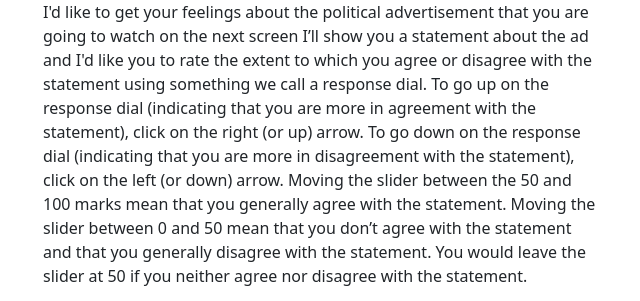
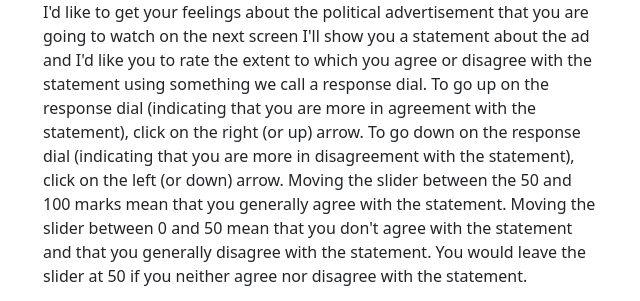
Before and after one commit to ui-libraries/tvnews, a website built with webpack: page campaign-youtube-slider/dist/index.html in a window 1280 px wide. Shown: the top 301 px of the page, 318-958 px from the left. Built offline with nearby package versions, Linux system fonts and the light colour scheme; a script that the page names is missing.

Commit message:
utf8 encoding

```diff
--- a/campaign-youtube-slider/dist/index.html
+++ b/campaign-youtube-slider/dist/index.html
@@ -1,13 +1,13 @@
-<!DOCTYPE html>
-<html>
+<html lang="en">
 <head>
+  <meta charset="utf-8">
   <link rel="stylesheet" href="https://cdn.jsdelivr.net/npm/bootstrap@5.2.3/dist/css/bootstrap.min.css" integrity="sha384-rbsA2VBKQhggwzxH7pPCaAqO46MgnOM80zW1RWuH61DGLwZJEdK2Kadq2F9CUG65" crossorigin="anonymous">
   <link rel="stylesheet" href="style.css">
 </head>
 <body>
   <div class="container">
     <div id="instructions">
-      <p>I'd like to get your feelings about the political advertisement that you are going to watch on the next screen I’ll show you a statement about the ad and I'd like you to rate the extent to which you agree or disagree with the statement using something we call a response dial. To go up on the response dial (indicating that you are more in agreement with the statement), click on the right (or up) arrow. To go down on the response dial (indicating that you are more in disagreement with the statement), click on the left (or down) arrow.  Moving the slider between the 50 and 100 marks mean that you generally agree with the statement. Moving the slider between 0 and 50 mean that you don’t agree with the statement and that you generally disagree with the statement. You would leave the slider at 50 if you neither agree nor disagree with the statement.</p>
+      <p>I'd like to get your feelings about the political advertisement that you are going to watch on the next screen I'll show you a statement about the ad and I'd like you to rate the extent to which you agree or disagree with the statement using something we call a response dial. To go up on the response dial (indicating that you are more in agreement with the statement), click on the right (or up) arrow. To go down on the response dial (indicating that you are more in disagreement with the statement), click on the left (or down) arrow.  Moving the slider between the 50 and 100 marks mean that you generally agree with the statement. Moving the slider between 0 and 50 mean that you don't agree with the statement and that you generally disagree with the statement. You would leave the slider at 50 if you neither agree nor disagree with the statement.</p>
       <p>To help you understand these instructions, we created a sample scale that outlines what each value on the slider might mean in terms of your agreement or disagreement with the statement.</p>
       <img src="likertscale.png" alt="likert scale">
       <p>Enter the index number for the video to work on.</p>
```
Also changed, not shown: campaign-youtube-slider/dist/scale.html (+2 -2 lines).
